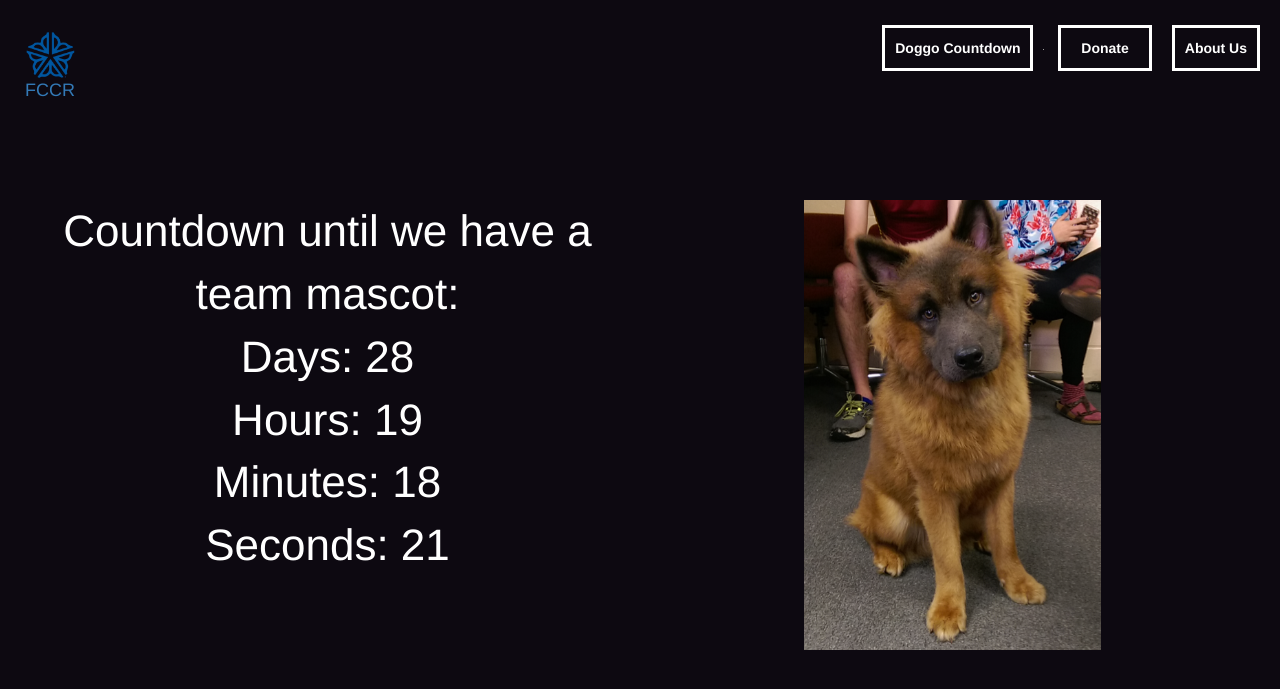
After one commit to amk5401/FCCR, a PHP site: page /doggoCountdown.php in a window 1280 px wide. The commit adds this page. Shown: the top 689 px of the page. Run offline with PHP 8.4, Linux system fonts and the light colour scheme.

Commit message:
added countdown page

```diff
--- a/css/custom.css
+++ b/css/custom.css
@@ -8,6 +8,10 @@ body { background-color: #0d0911 }
 }
 
 #aboutUsLink > a {
+    padding: 10px;
+}
+
+#doggoLink > a {
     padding: 10px;
 }
 
@@ -181,3 +185,19 @@ video#rowingClip {
     display: inline-block;
     height: 50px;
 }
+
+/*****DOGGO COUNTDOWN*****/
+.doggoContainer {
+    position: absolute;
+    top: 25%;
+}
+
+#clockdiv {
+    color: white;
+    font-size: 44px;
+}
+
+.dogImg img {
+    width: 50%;
+    height: 75%;
+}
--- /dev/null
+++ b/doggoCountdown.php
@@ -0,0 +1,12 @@
+<?php include './header.php' ?>
+
+<div class="col-md-12 doggoContainer center-text">
+    <div class="col-md-6">
+        <div id="clockdiv"></div>
+    </div>
+    <div class="col-md-6 dogImg">
+        <img src="assets/images/doggo.png"></img>
+    </div>
+</div>
+
+<?php include 'footer.php' ?>
--- a/header.php
+++ b/header.php
@@ -14,6 +14,7 @@
                 <a class="navbar-brand" href="index.php"><img class="flower-image" src="assets/images/flower_city_logo_threeup.png"/>FCCR</a>
             </div>
             <ul class="nav navbar-nav navbar-right">
+                <li id="doggoLink"><a href="doggoCountdown.php" class="button-custom">Doggo Countdown</a></li>
                 <li>
                     <form action="https://www.paypal.com/cgi-bin/webscr" method="post" target="_top">
                         <input type="hidden" name="cmd" value="_s-xclick">
--- a/js/custom.js
+++ b/js/custom.js
@@ -35,3 +35,35 @@ function playPause() {
         arrow.style.visibility = 'visible';
     }
 }
+
+initializeClock('clockdiv', '2016-11-05');
+
+function initializeClock(id, endtime) {
+    var clock = document.getElementById(id);
+    var timeinterval = setInterval(function () {
+        var t = getTimeRemaining(endtime);
+        clock.innerHTML = 'Countdown until we have a team mascot:<br>' +
+                          'Days: ' + t.days + '<br>' +
+                          'Hours: ' + t.hours + '<br>' +
+                          'Minutes: ' + t.minutes + '<br>' +
+                          'Seconds: ' + t.seconds;
+        if (t.total <= 0) {
+            clearInterval(timeinterval);
+        }
+    }, 1000);
+}
+
+function getTimeRemaining(endtime) {
+    var t = Date.parse(endtime) - Date.parse(new Date());
+    var seconds = Math.floor((t / 1000) % 60);
+    var minutes = Math.floor((t / 1000 / 60) % 60);
+    var hours = Math.floor((t / (1000 * 60 * 60)) % 24);
+    var days = Math.floor(t / (1000 * 60 * 60 * 24));
+    return {
+        'total': t,
+        'days': days,
+        'hours': hours,
+        'minutes': minutes,
+        'seconds': seconds
+    };
+}
```
Also changed, not shown: assets/images/doggo.png (added).
